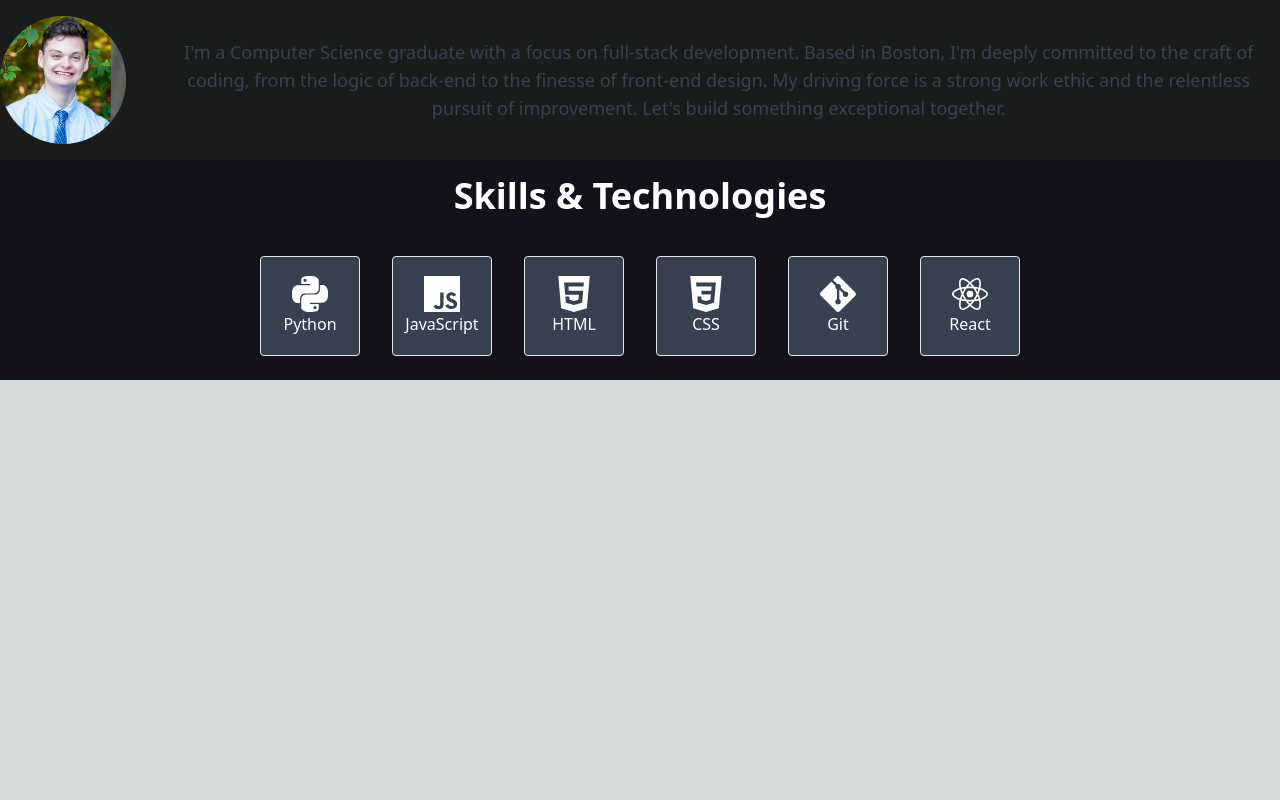
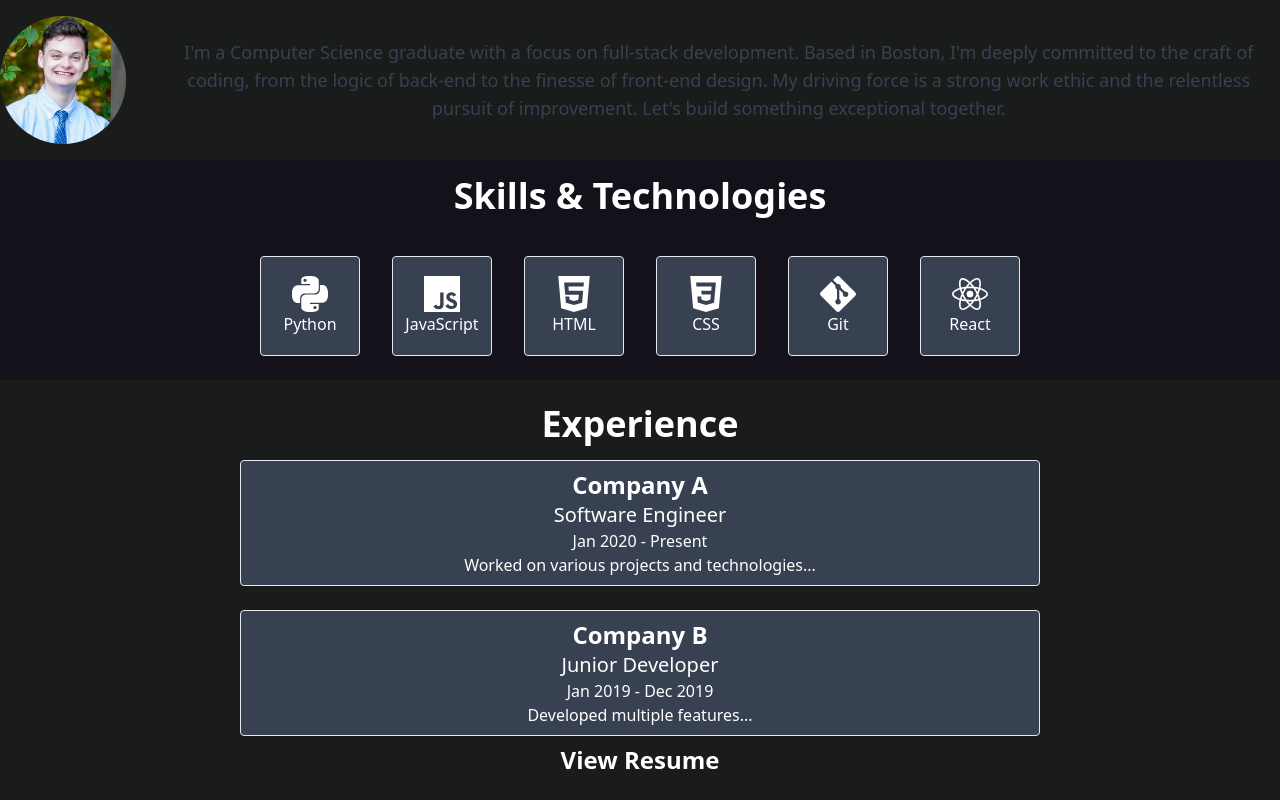
Before and after one commit to csiv23/portfolio, a Next.js app in the folder frontend/: page / in a window 1280 px wide. Shown: the part 836-1636 px from the top of the page. Before the commit the page ends 1216 px from the top, so only its background shows below. Built offline with nearby package versions, Linux system fonts and the light colour scheme.

Commit message:
Fixed rendering to render from Main.tsx instead of LandingPage.tsx

```diff
--- a/frontend/components/LandingPage.tsx
+++ b/frontend/components/LandingPage.tsx
@@ -1,7 +1,5 @@
 // frontend/components/LandingPage.tsx
-import React, { FC, useState, useEffect, useRef } from "react";
-import About from "./About"; // Import the About component
-import Skills from "./Skills"; // Import the Skills component
+import React, { FC, useRef } from "react";
 
 interface LandingPageProps {
   isDarkMode: boolean;
@@ -21,8 +19,6 @@ const LandingPage: FC<LandingPageProps> = ({ isDarkMode }) => {
   const bgColor = isDarkMode ? "black" : "black"; // Background color based on dark mode
 
   return (
-    <>
-      {/* Different background color for Landing Page */}
     <main
       style={{ height: "100vh", backgroundColor: bgColor }}
       className="flex flex-col items-center justify-center w-full"
@@ -45,10 +41,6 @@ const LandingPage: FC<LandingPageProps> = ({ isDarkMode }) => {
         Continue to site
       </button>
     </main>
-      {/* About Component or other first component */}
-      <About ref={aboutRef} />
-      <Skills />
-    </>
   );
 };
 
--- a/frontend/components/Main.tsx
+++ b/frontend/components/Main.tsx
@@ -1,5 +1,5 @@
 // frontend/components/Main.tsx
-import React, { useEffect, useState } from "react";
+import React, { useEffect, useState, useRef } from "react";
 import LandingPage from './LandingPage';
 import About from './About';
 import Skills from './Skills';
@@ -7,6 +7,7 @@ import Experience from './Experience';
 
 const Main: React.FC = () => {
   const [isDarkMode, setIsDarkMode] = useState(false);
+  const aboutRef = useRef<HTMLDivElement>(null); // Create a ref to store the DOM element
 
   useEffect(() => {
     if (
@@ -20,7 +21,7 @@ const Main: React.FC = () => {
   return (
     <>
       <LandingPage isDarkMode={isDarkMode} />
-      <About />
+      <About ref={aboutRef} />
       <Skills />
       <Experience />
     </>
--- a/frontend/pages/index.tsx
+++ b/frontend/pages/index.tsx
@@ -1,6 +1,6 @@
 import Head from 'next/head';
 import { FC } from 'react';
-import LandingPage from '../components/LandingPage';
+import Main from '../components/Main';
 
 const Home: FC = () => {
   return (
@@ -8,7 +8,7 @@ const Home: FC = () => {
       <Head>
         <title>Welcome | My Portfolio</title>
       </Head>
-      <LandingPage />
+      <Main />
     </>
   );
 };
```
Lines whose indentation alone changed are shown as unchanged.
